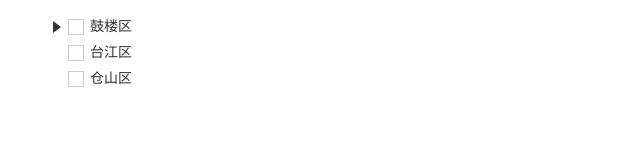
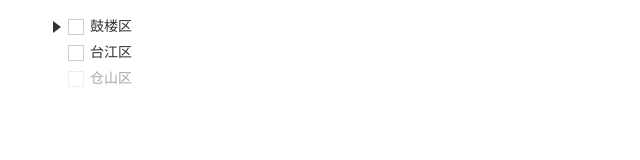
Before and after one commit to linjingming/sim-tree, a website built with webpack: page demo/index.html in a window 1280 px wide. Shown: the full height of the page, 0-640 px from the left. Built offline with nearby package versions, Linux system fonts and the light colour scheme.

Commit message:
添加禁止功能

```diff
--- a/demo/index.html
+++ b/demo/index.html
@@ -16,28 +16,29 @@
     <script>
         var list = [{
                 "id": '350102000000',
-                "fid": '',
+                "pid": '',
                 "name": "鼓楼区",
             },
             {
                 "id": '350103000000',
-                "fid": '350102000000',
+                "pid": '350102000000',
                 "name": "东街口"
             },
             {
                 "id": '350104000000',
-                "fid": '350102000000',
+                "pid": '350102000000',
                 "name": "宝龙"
             },
             {
                 "id": '350103000000',
-                "fid": '',
+                "pid": '',
                 "name": "台江区"
             },
             {
                 "id": '350104000000',
-                "fid": '',
-                "name": "仓山区"
+                "pid": '',
+                "name": "仓山区",
+                "disabled": true
             }
         ];
         var tree = simTree({
@@ -45,11 +46,6 @@
             data: list,
             check: true,
             linkParent: true,
-            response: {
-                name: 'name',
-                id: 'id',
-                pid: 'fid'
-            },
             //check: true,
             onClick: function (item) {
                 console.log(item)
```
Also changed, not shown: dist/simTree.css, dist/simTree.js.
